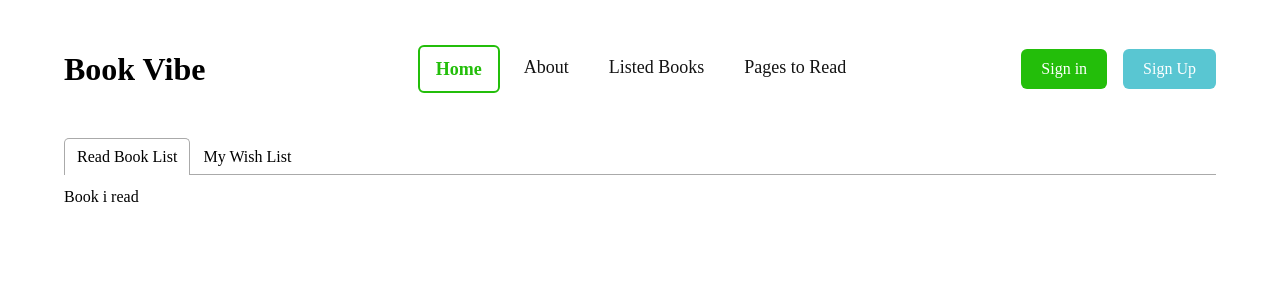
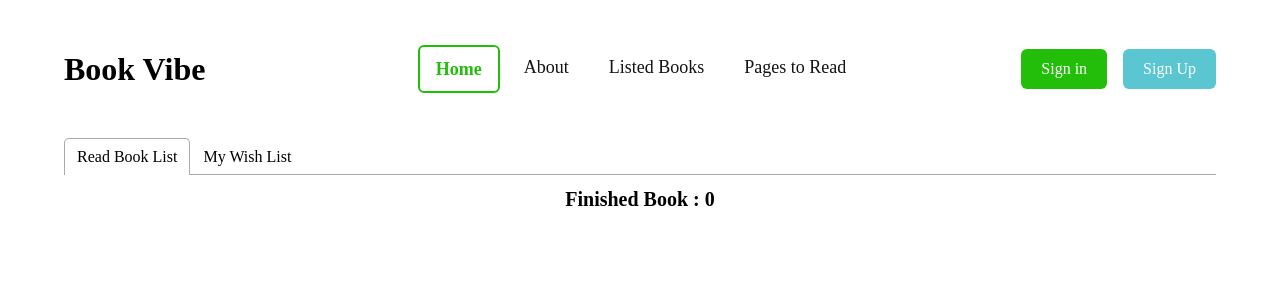
Before and after one commit to coderyeasin/bookvibe, a React (Vite) app: page /readList in a window 1280 px wide. Shown: the top 300 px of the page. Built offline with nearby package versions, Linux system fonts and the light colour scheme.

Commit message:
done-readLists

```diff
--- a/src/Routes/Routes.jsx
+++ b/src/Routes/Routes.jsx
@@ -24,11 +24,12 @@ export const router = createBrowserRouter([
       },
       {
         path: "/readList",
+        loader: () => fetch("booksData.json"),
         Component: ReadLists,
       },
       {
+        path: "/bookDetails/:id",
         loader: () => fetch("booksData.json"),
-        path: "/bookDetails/:id",
         Component: BookDetails,
       },
     ],
--- a/src/pages/ReadList/ReadLists.jsx
+++ b/src/pages/ReadList/ReadLists.jsx
@@ -1,7 +1,23 @@
+import { useEffect, useState } from "react";
+import { useLoaderData } from "react-router";
 import { Tab, Tabs, TabList, TabPanel } from "react-tabs";
 import "react-tabs/style/react-tabs.css";
+import { getItem } from "../../utils/addToDB";
+import SingleBook from "../SingleBook/SingleBook";
 
 const ReadLists = () => {
+  const [readBooks, setReadBooks] = useState([]);
+  const data = useLoaderData();
+
+  useEffect(() => {
+    const getReadListFromDB = getItem();
+    const convertedReadList = getReadListFromDB.map((id) => parseInt(id));
+    const myReadList = data.filter((book) =>
+      convertedReadList.includes(book.bookId)
+    );
+    // eslint-disable-next-line react-hooks/set-state-in-effect
+    setReadBooks(myReadList);
+  }, []);
   return (
     <Tabs>
       <TabList>
@@ -10,7 +26,12 @@ const ReadLists = () => {
       </TabList>
 
       <TabPanel>
-        <h2>Book i read </h2>
+        <h2 className="text-xl font-bold text-center">
+          Finished Book : {readBooks.length}
+        </h2>
+        {readBooks.map((book) => (
+          <SingleBook key={book.bookId} allBooksData={book}></SingleBook>
+        ))}
       </TabPanel>
       <TabPanel>
         <h2>My wish list</h2>
```
